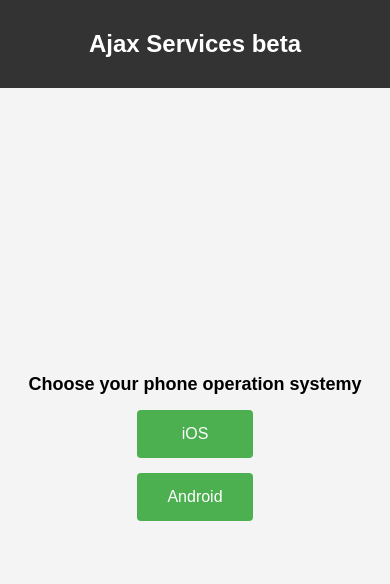
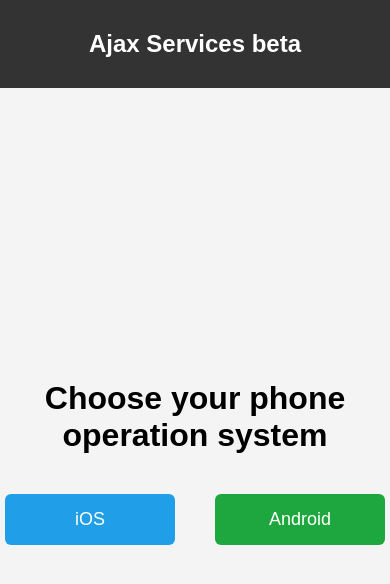
Before and after one commit to ostapIlkiv/WebServices, a plain HTML site: page index.html in a window 390 px wide. Drawn offline with Linux system fonts and the light colour scheme.

Commit message:
Update index.html

```diff
--- a/index.html
+++ b/index.html
@@ -31,53 +31,54 @@
         }
         .button-container {
             display: flex;
-            gap: 50px; /* Збільшений пропуск між кнопками */
+            align-items: center;
+            justify-content: center;
+            gap: 40px; /* Пропуск між кнопками */
+            flex-wrap: wrap; /* Обгортання кнопок на новий ряд при необхідності */
         }
         .button {
-            background-color: #4CAF50;
             border: none;
             color: white;
-            padding: 30px 60px;
+            padding: 20px 40px;
             text-align: center;
             text-decoration: none;
             display: inline-block;
             font-size: 24px;
             cursor: pointer;
-            border-radius: 4px;
+            border-radius: 6px;
+            flex: 1 1 auto; /* Розтягування кнопок, щоб займати рівний простір */
+            width: 170px; /* Максимальна ширина кнопок */
+            box-sizing: border-box;
+
         }
-        .button:hover {
-            background-color: #45a049;
+        .button-ios {
+            background-color: #209ee7; /* Синій колір для iOS */
+        }
+
+        .button-ios:hover {
+            background-color: #198ccf; /* затемнення кнопки іос при наведенні */
+        }
+        .button-android {
+            background-color: #1fa73f; /* Зелений колір для Android */
+
+        }
+        .button-android:hover {
+            background-color: #1b9838; /* затемнення кнопки іос при наведенні */
         }
 
         /* Адаптація під мобільні пристрої */
         @media (max-width: 768px) {
-            h1 {
+            .button {
+                padding: 20px 40px; /* Зменшені розміри кнопок для планшетів */
                 font-size: 20px;
-                margin-top: 60px;
-                margin-bottom: 20px;
-            }
-            .button-container {
-                flex-direction: column;
-                gap: 20px; /* Зменшення пропуску між кнопками */
-            }
-            .button {
-                padding: 20px 40px; /* Зменшення розміру кнопок */
-                font-size: 18px;
             }
         }
 
         @media (max-width: 480px) {
-            h1 {
+            .button {
+                padding: 15px 30px; /* Ще менший розмір кнопок для мобільних пристроїв */
                 font-size: 18px;
-                margin-top: 50px;
-                margin-bottom: 15px;
-            }
-            .button-container {
-                gap: 15px; /* Ще менший пропуск між кнопками */
-            }
-            .button {
-                padding: 15px 30px; /* Ще менший розмір кнопок */
-                font-size: 16px;
+                max-width: 200px; /* Ще менша максимальна ширина кнопок */
             }
         }
     </style>
@@ -86,10 +87,10 @@
     <header>
         <h2>Ajax Services beta</h2>
     </header>
-    <h1>Choose your phone operation systemу</h1>
+    <h1>Choose your phone operation system</h1>
     <div class="button-container">
-        <button class="button" onclick="location.href='ios.html'">iOS</button>
-        <button class="button" onclick="location.href='android.html'">Android</button>
+        <button class="button button-ios" onclick="location.href='ios.html'">iOS</button>
+        <button class="button button-android" onclick="location.href='android.html'">Android</button>
     </div>
 </body>
 </html>
```
